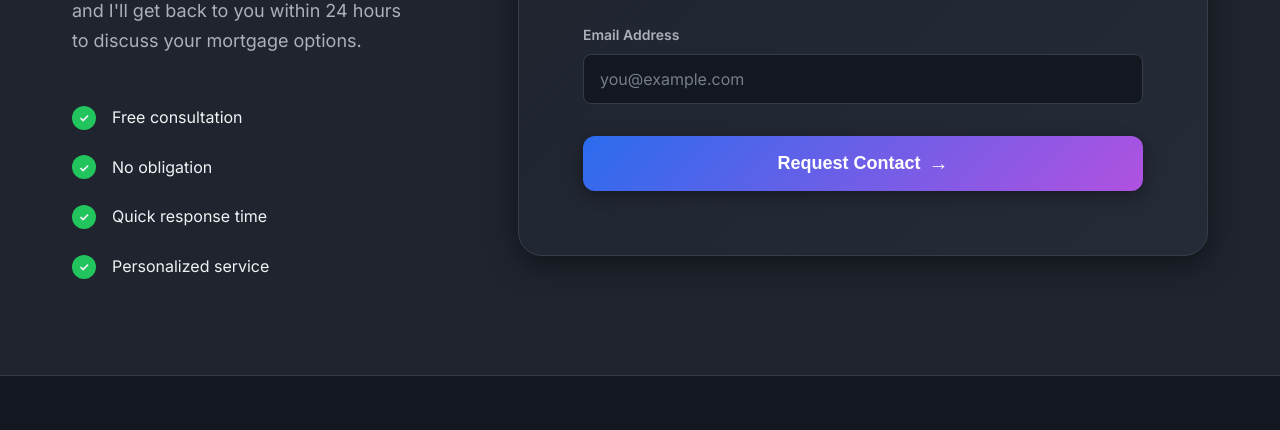
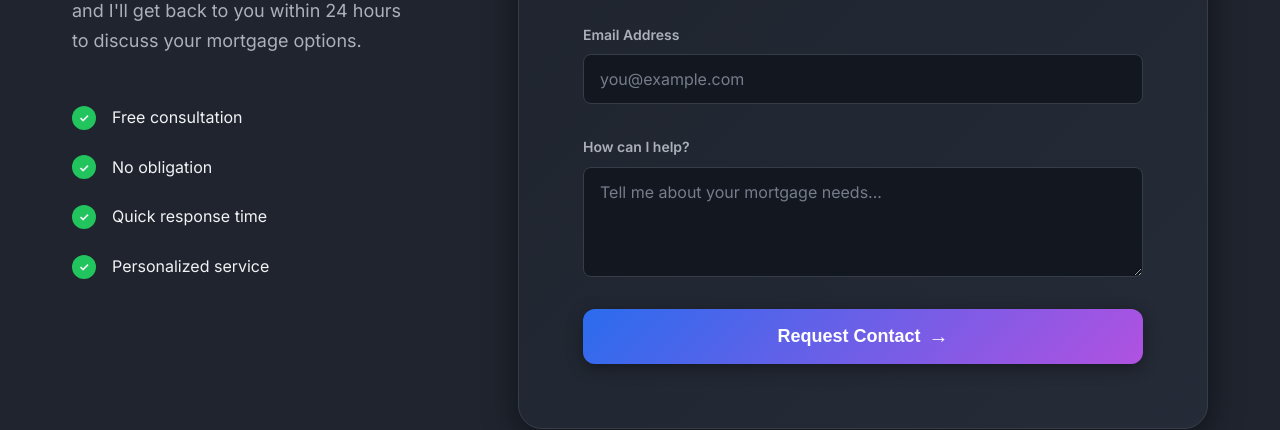
Before and after one commit to d11dog11/Daves-Homepage, a plain HTML site: page index.html in a window 1280 px wide. Shown: the part 3340-3770 px from the top of the page. Drawn offline with nearby package versions, Linux system fonts and the light colour scheme.

Commit message:
Add 'How can I help?' textarea to contact form and update styling

```diff
--- a/index.css
+++ b/index.css
@@ -717,7 +717,8 @@ a {
     color: var(--color-text-muted);
 }
 
-.form-group input {
+.form-group input,
+.form-group textarea {
     padding: 0.875rem 1rem;
     background: var(--color-bg);
     border: 1px solid var(--color-border);
@@ -726,15 +727,18 @@ a {
     font-size: var(--text-base);
     font-family: var(--font-primary);
     transition: var(--transition-fast);
+    resize: vertical;
 }
 
-.form-group input:focus {
+.form-group input:focus,
+.form-group textarea:focus {
     outline: none;
     border-color: var(--color-primary);
     box-shadow: 0 0 0 3px rgba(66, 133, 244, 0.1);
 }
 
-.form-group input::placeholder {
+.form-group input::placeholder,
+.form-group textarea::placeholder {
     color: var(--color-text-subtle);
 }
 
--- a/index.html
+++ b/index.html
@@ -12,7 +12,7 @@
     <link
         href="https://fonts.googleapis.com/css2?family=Inter:wght@300;400;500;600;700;800&family=Playfair+Display:wght@600;700&display=swap"
         rel="stylesheet">
-    <link rel="stylesheet" href="index.css?v=1.4">
+    <link rel="stylesheet" href="index.css?v=1.5">
 </head>
 
 <body>
@@ -215,6 +215,11 @@
                             <label for="email">Email Address</label>
                             <input type="email" id="email" name="email" placeholder="you@example.com" required>
                         </div>
+                        <div class="form-group">
+                            <label for="message">How can I help?</label>
+                            <textarea id="message" name="message" rows="4"
+                                placeholder="Tell me about your mortgage needs..."></textarea>
+                        </div>
                         <button type="submit" class="btn-primary btn-large btn-full">
                             Request Contact
                             <span class="btn-arrow">→</span>
```
